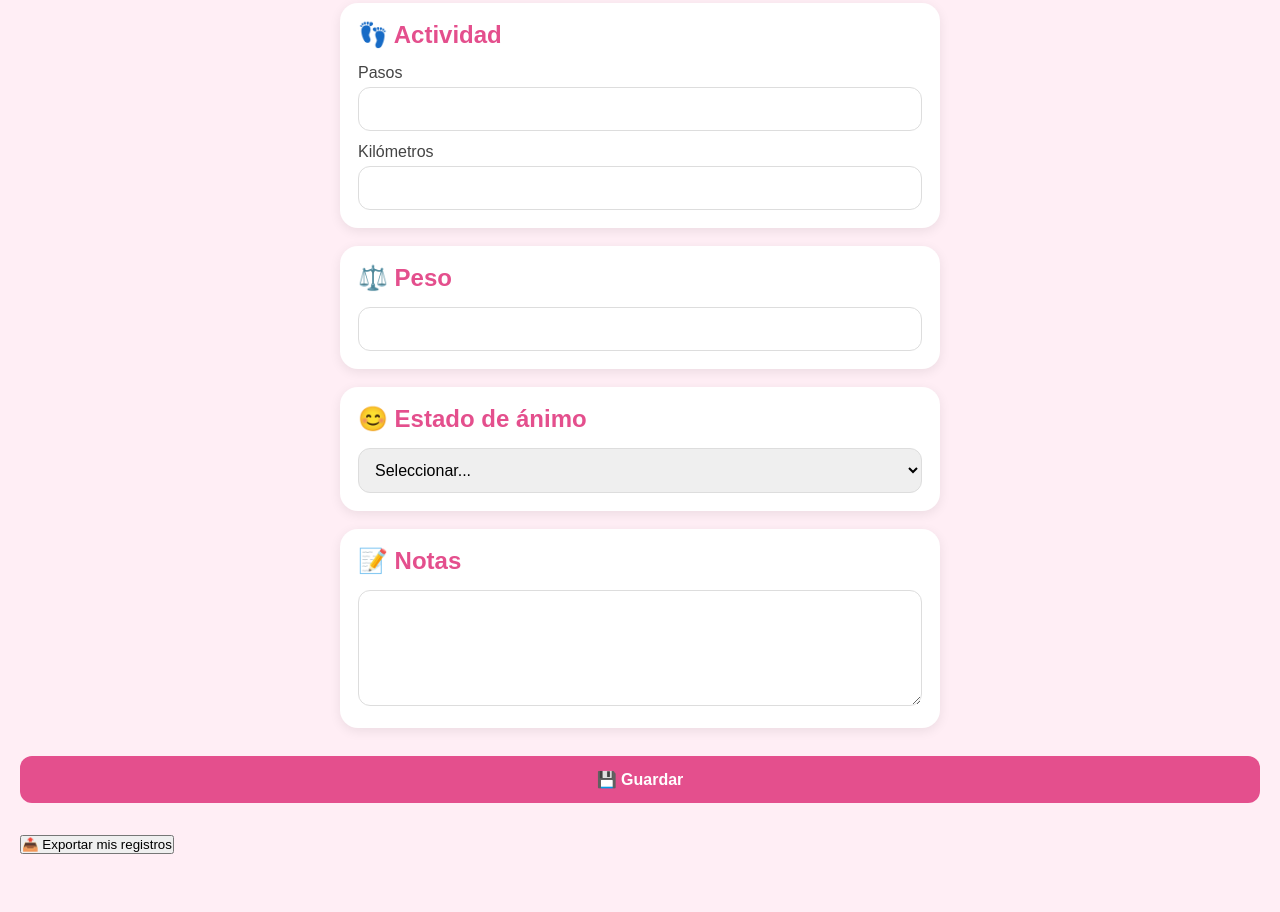
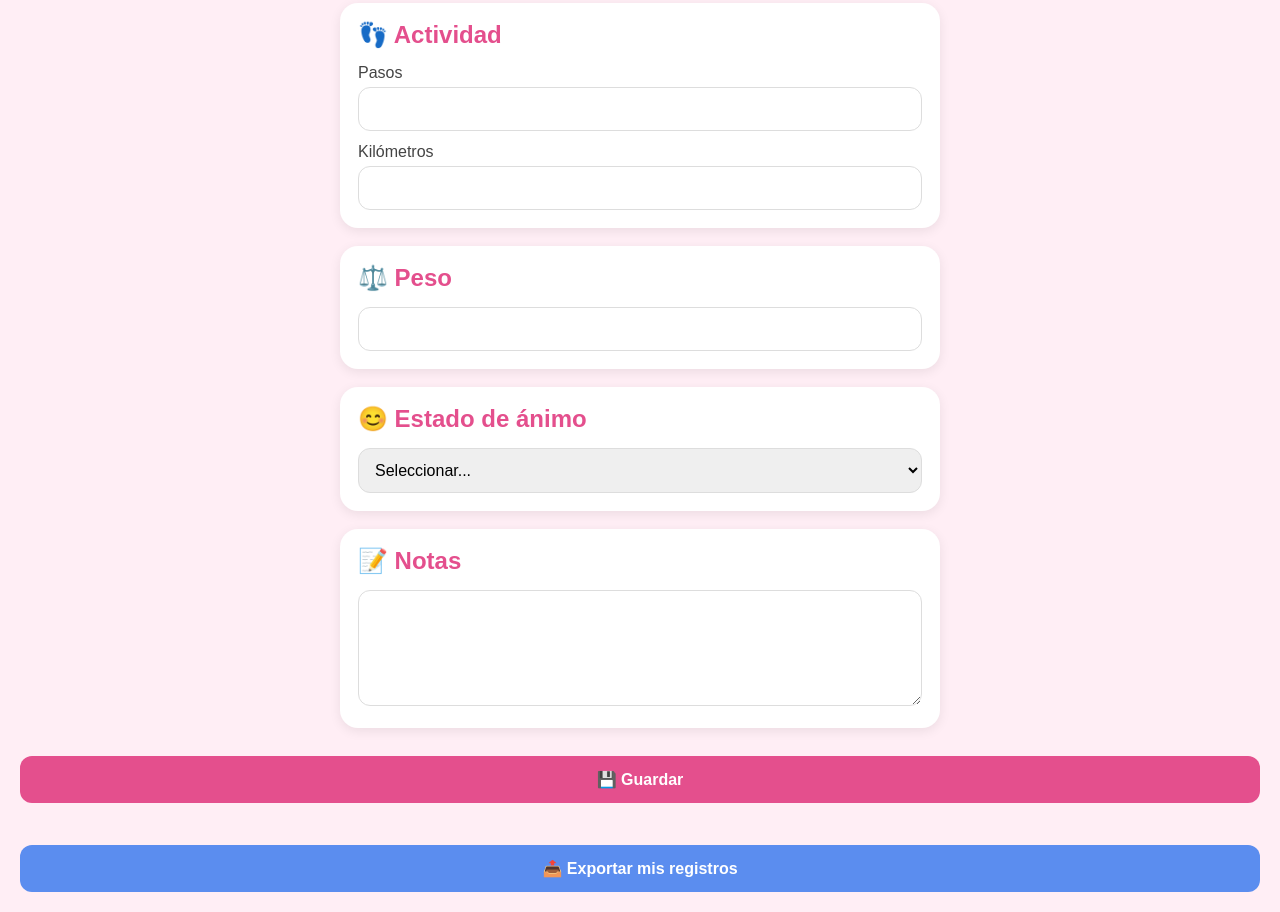
Before and after one commit to Loresirenas/un-pasito-a-la-vez, a plain HTML site: page index.html in a window 1280 px wide. Shown: the part 1062-1974 px from the top of the page. Before the commit the page ends 1936 px from the top, so only its background shows below. Drawn offline with Linux system fonts and the light colour scheme.

Commit message:
Update styles.css

```diff
--- a/styles.css
+++ b/styles.css
@@ -186,3 +186,23 @@ input[type=checkbox]{
     min-height:20px;
 
 }
+#exportarBtn{
+
+    width:100%;
+    padding:14px;
+    border:none;
+    border-radius:12px;
+    background:#5b8def;
+    color:white;
+    font-size:16px;
+    font-weight:bold;
+    cursor:pointer;
+    margin-top:10px;
+
+}
+
+#exportarBtn:hover{
+
+    opacity:.9;
+
+}
```
